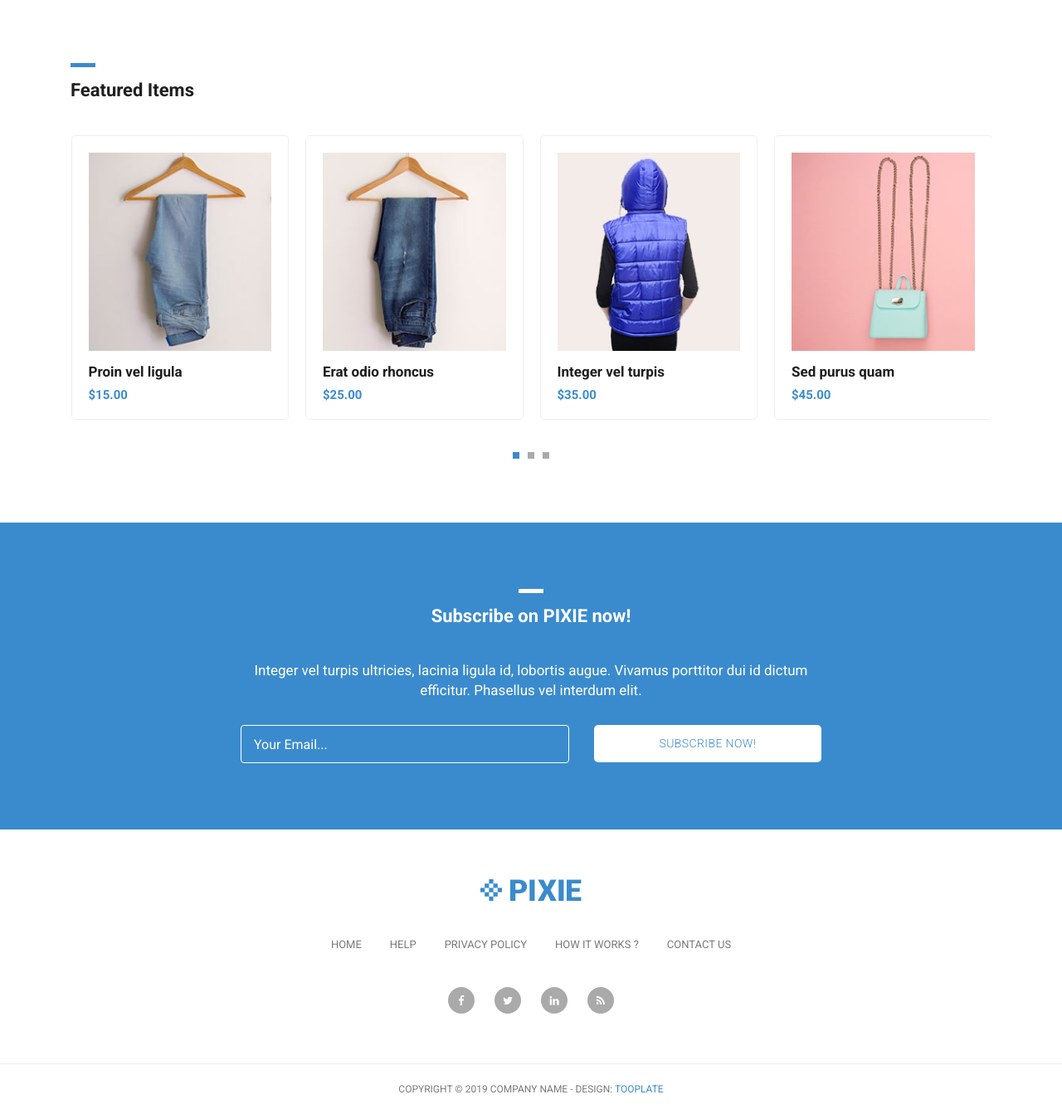
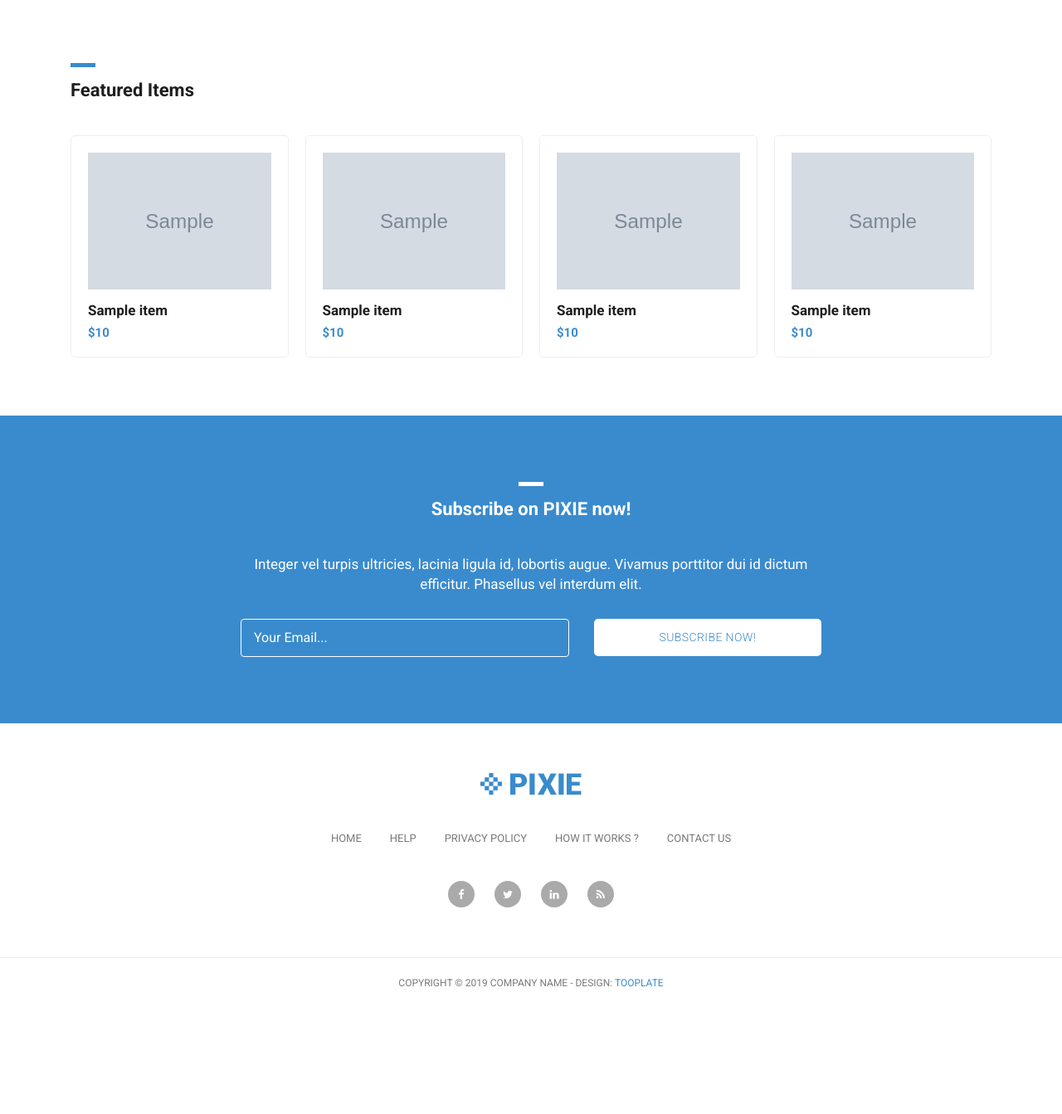
Before and after one commit to lauphern/first-django, a Django app: template templates/index.html in a window 1280 px wide. Shown: the part 822-2165 px from the top of the page at 83% size. After the commit the page ends 2012 px from the top, so only its background shows below. Run offline with Django 3.2, Linux system fonts and the light colour scheme; the template is opened without the code that fills it: most values are stand-ins (such as "Sample title", 1, 10 or a date in 2020); grey boxes marked "Sample" are stand-in pictures; some libraries are stand-ins or nearby versions.

Commit message:
now displaying the items dynamically

```diff
--- a/templates/index.html
+++ b/templates/index.html
@@ -1,4 +1,5 @@
 {% load static %}
+{% static 'images' as baseUrl %}
 
 <!DOCTYPE html>
 <html lang="en">
@@ -100,69 +101,15 @@ https://www.tooplate.com/view/2114-pixie
           </div>
           <div class="col-md-12">
             <div class="owl-carousel owl-theme">
-              <a href="single-product.html">
-                <div class="featured-item">
-                  <img src="{% static 'images/item-01.jpg' %}" alt="Item 1">
-                  <h4>Proin vel ligula</h4>
-                  <h6>$15.00</h6>
-                </div>
-              </a>
-              <a href="single-product.html">
-                <div class="featured-item">
-                  <img src="{% static 'images/item-02.jpg' %}" alt="Item 2">
-                  <h4>Erat odio rhoncus</h4>
-                  <h6>$25.00</h6>
-                </div>
-              </a>
-              <a href="single-product.html">
-                <div class="featured-item">
-                  <img src="{% static 'images/item-03.jpg' %}" alt="Item 3">
-                  <h4>Integer vel turpis</h4>
-                  <h6>$35.00</h6>
-                </div>
-              </a>
-              <a href="single-product.html">
-                <div class="featured-item">
-                  <img src="{% static 'images/item-04.jpg' %}" alt="Item 4">
-                  <h4>Sed purus quam</h4>
-                  <h6>$45.00</h6>
-                </div>
-              </a>
-              <a href="single-product.html">
-                <div class="featured-item">
-                  <img src="{% static 'images/item-05.jpg' %}" alt="Item 5">
-                  <h4>Morbi aliquet</h4>
-                  <h6>$55.00</h6>
-                </div>
-              </a>
-              <a href="single-product.html">
-                <div class="featured-item">
-                  <img src="{% static 'images/item-06.jpg' %}" alt="Item 6">
-                  <h4>Urna ac diam</h4>
-                  <h6>$65.00</h6>
-                </div>
-              </a>
-              <a href="single-product.html">
-                <div class="featured-item">
-                  <img src="{% static 'images/item-04.jpg' %}" alt="Item 7">
-                  <h4>Proin eget imperdiet</h4>
-                  <h6>$75.00</h6>
-                </div>
-              </a>
-              <a href="single-product.html">
-                <div class="featured-item">
-                  <img src="{% static 'images/item-05.jpg' %}" alt="Item 8">
-                  <h4>Nullam risus nisl</h4>
-                  <h6>$85.00</h6>
-                </div>
-              </a>
-              <a href="single-product.html">
-                <div class="featured-item">
-                  <img src="{% static 'images/item-06.jpg' %}" alt="Item 9">
-                  <h4>Cras tempus</h4>
-                  <h6>$95.00</h6>
-                </div>
-              </a>
+              {% for item in items %}
+                <a href="single-product.html">
+                  <div class="featured-item">
+                    <img src="{{baseUrl}}/{{item.image}}">
+                    <h4>{{item.name}}</h4>
+                    <h6>${{item.price}}</h6>
+                  </div>
+                </a>
+              {% endfor %}
             </div>
           </div>
         </div>
```
Also changed, not shown: shop/views.py (+51 -1 lines).
